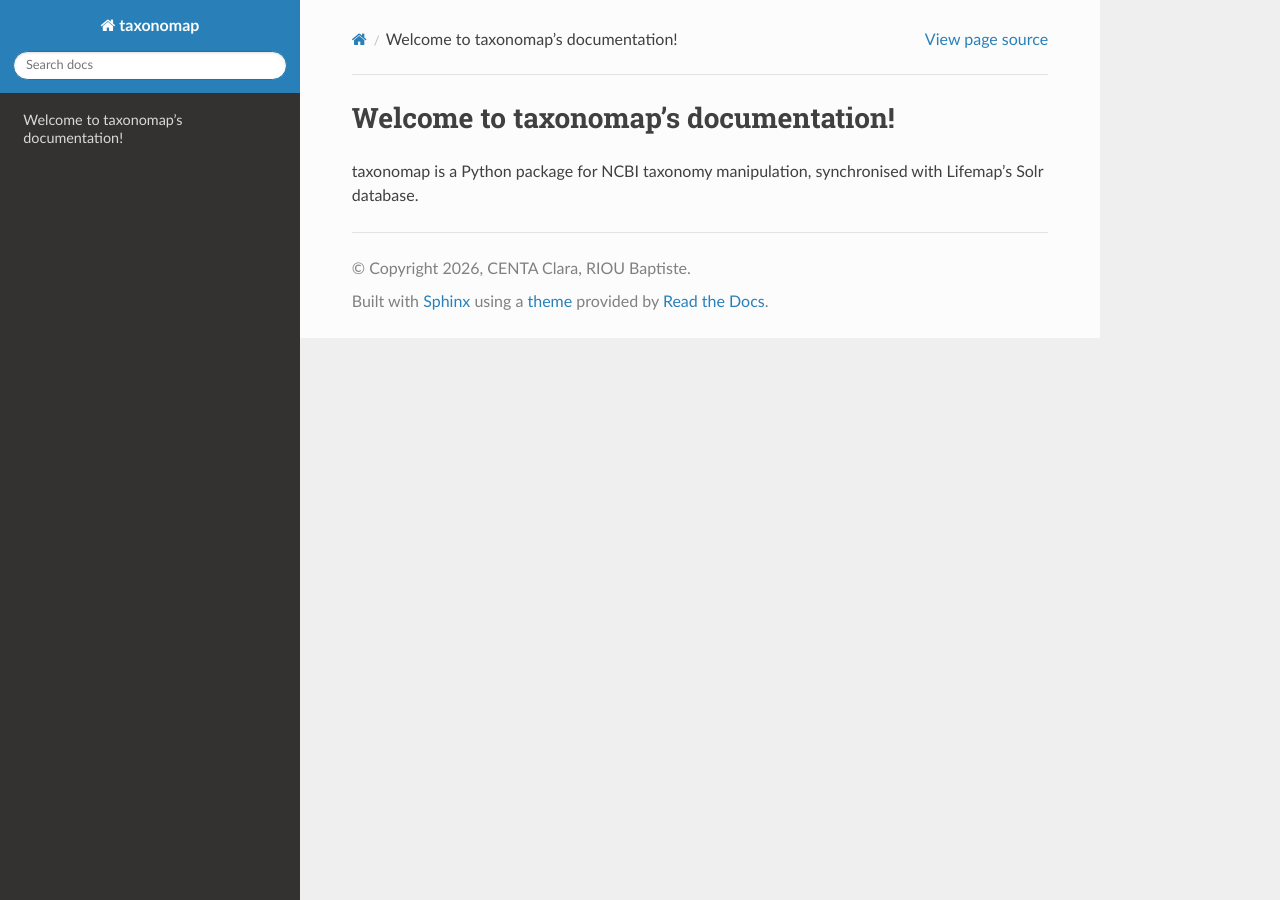
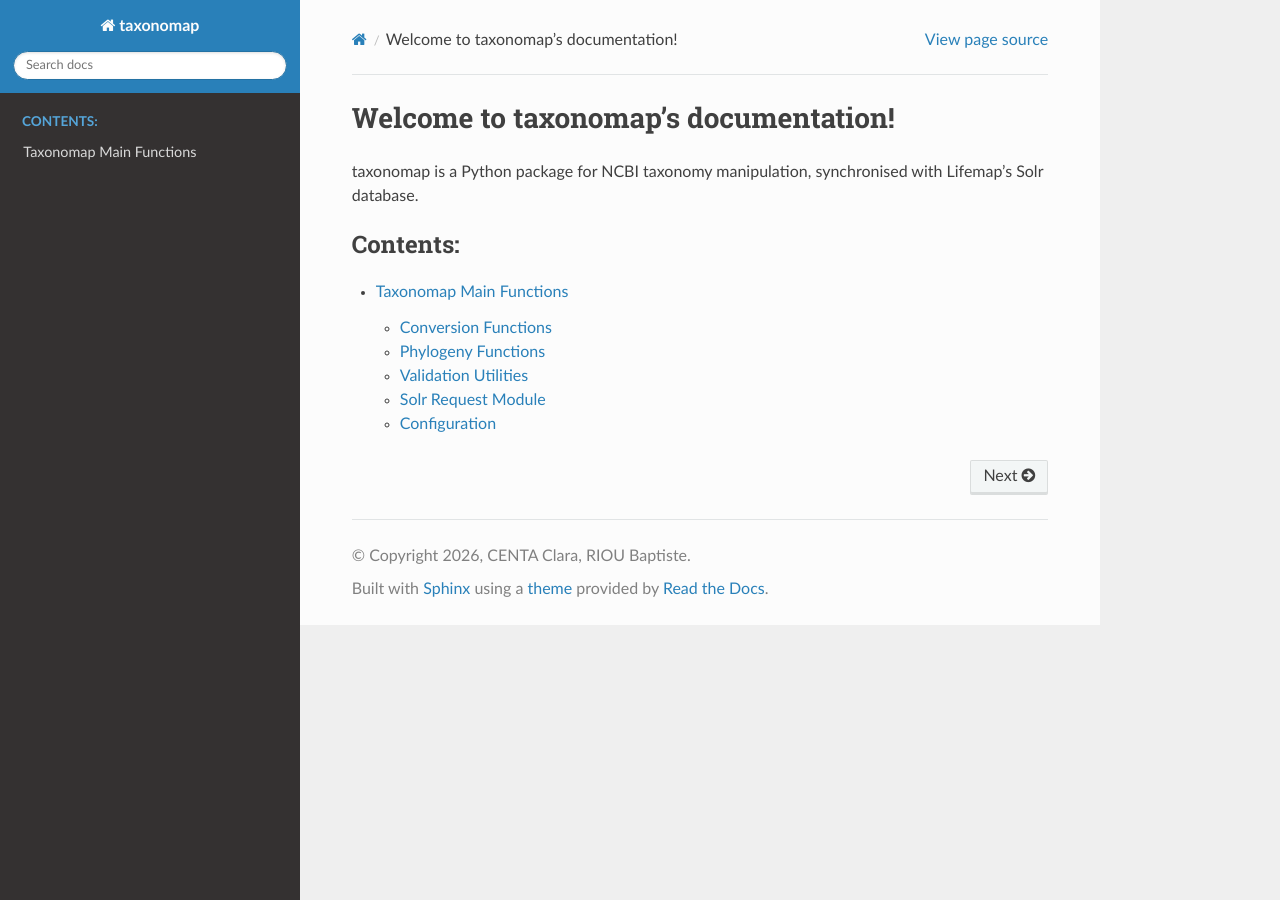
Before and after one commit to Lifemap-ToL/taxonomap, a Sphinx documentation site: the page built from docs/index.rst, in a window 1280 px wide. Built offline with Sphinx 7.4.7 and the Read the Docs theme 3.1.0, drawn with Linux system fonts in a browser that asks for light colours.

Commit message:
doc: added api.rst for sphinx doc. working! create documentation with following command : uv run make html

```diff
--- /dev/null
+++ b/docs/api.rst
@@ -0,0 +1,42 @@
+Taxonomap Main Functions
+========================
+
+Conversion Functions
+--------------------
+
+.. automodule:: taxonomap.conversions
+   :members:
+   :undoc-members:
+   :show-inheritance:
+
+Phylogeny Functions
+-------------------
+
+.. automodule:: taxonomap.phylogeny
+   :members:
+   :undoc-members:
+   :show-inheritance:
+
+Validation Utilities
+--------------------
+
+.. automodule:: taxonomap.utils.validation
+   :members:
+   :undoc-members:
+   :show-inheritance:
+
+Solr Request Module
+-------------------
+
+.. automodule:: taxonomap.solr_request
+   :members:
+   :undoc-members:
+   :show-inheritance:
+
+Configuration
+-------------
+
+.. automodule:: taxonomap.config
+   :members:
+   :undoc-members:
+   :show-inheritance:
--- a/docs/index.rst
+++ b/docs/index.rst
@@ -3,8 +3,8 @@ Welcome to taxonomap's documentation!
 
 taxonomap is a Python package for NCBI taxonomy manipulation, synchronised with Lifemap's Solr database.
 
-
-
 .. toctree::
    :maxdepth: 2
    :caption: Contents:
+
+   api
```
